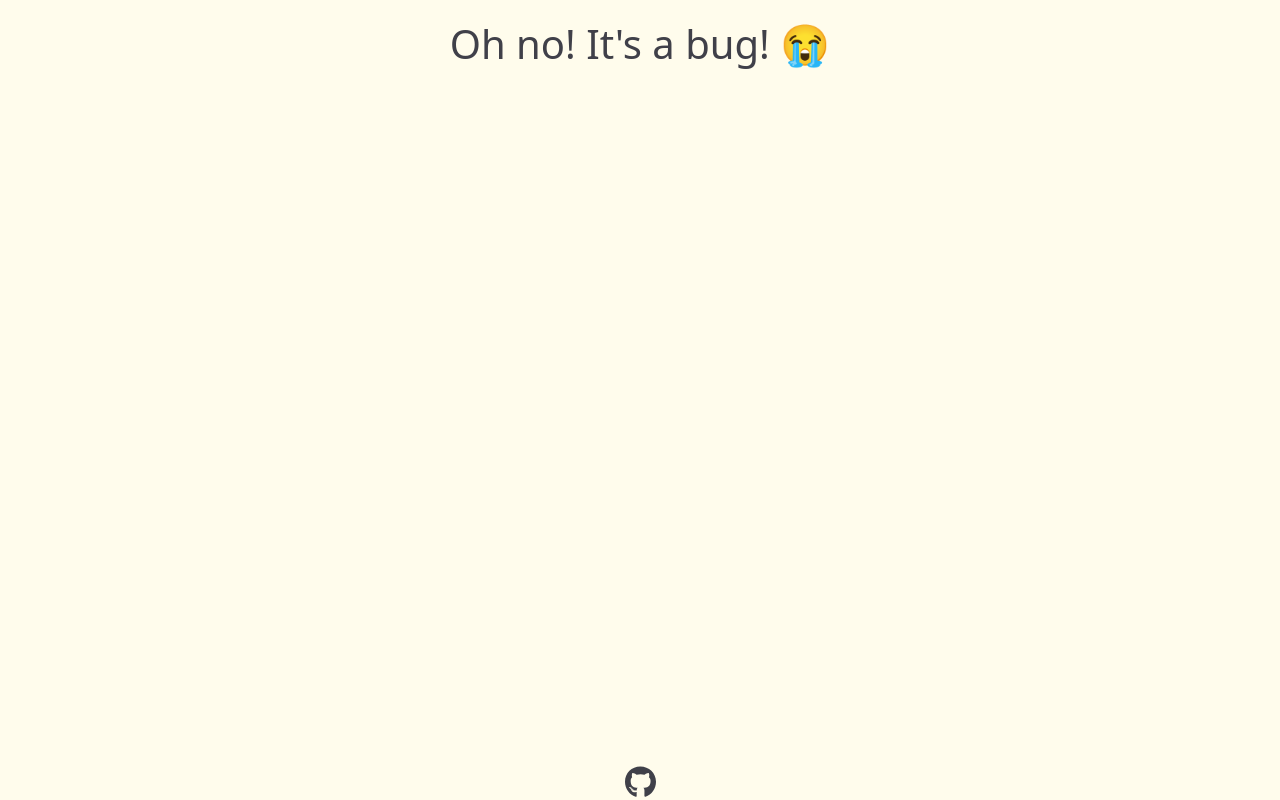
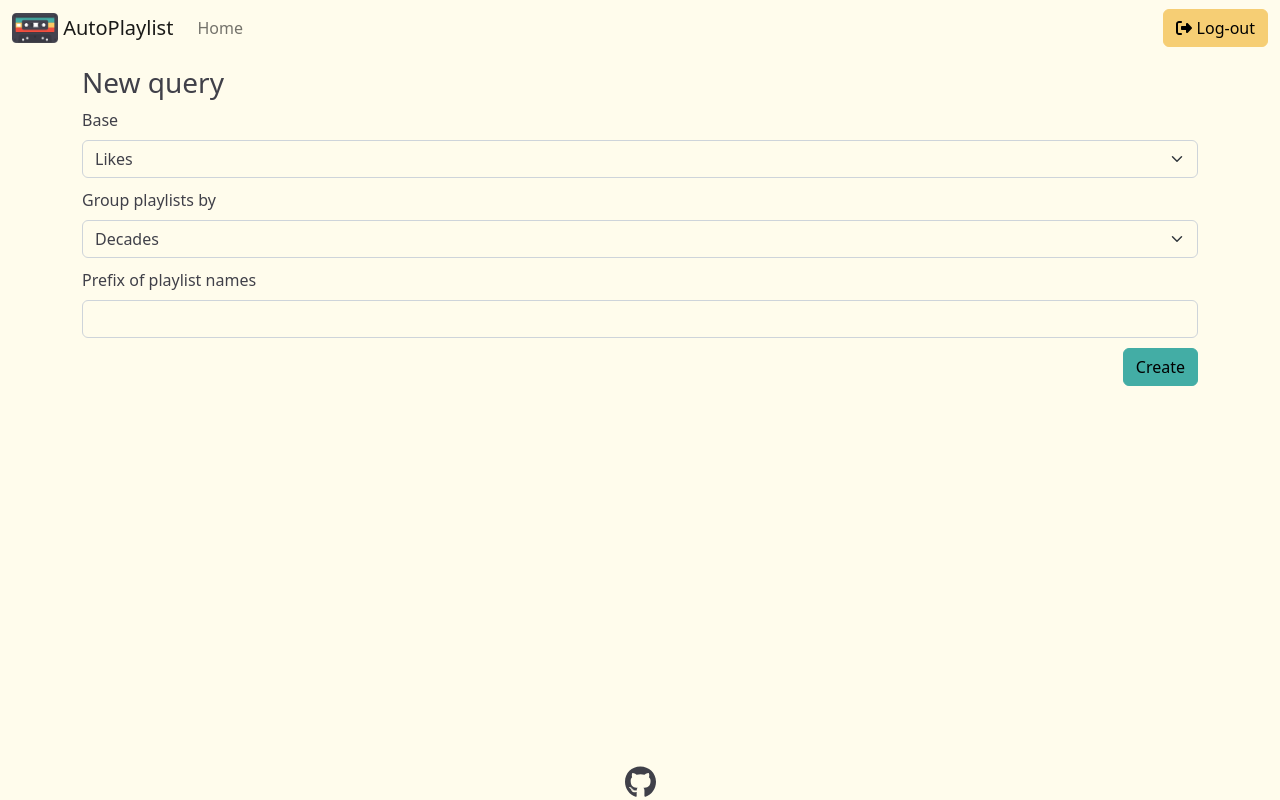
Before and after one commit to leroyguillaume/autoplaylist, a React (Create React App) app in the folder webapp/: page /query in a window 1280 px wide. Built offline with nearby package versions, Linux system fonts and the light colour scheme.

Commit message:
feat(webapp): add query form

```diff
--- a/webapp/src/App.tsx
+++ b/webapp/src/App.tsx
@@ -6,14 +6,19 @@ import "./App.scss";
 import ErrorPage from "./Error";
 import Home from "./Home";
 import LogIn from "./LogIn";
+import QueryForm from "./QueryForm";
 import SpotifyAuth from "./SpotifyAuth";
-import { Context, ContextData, Error } from "./ctx";
+import { Context, ContextData, Error, Info } from "./ctx";
 
 export default function App() {
   const [error, setError] = useState<Error | null>(null);
+  const [info, setInfo] = useState<Info | null>(null);
+
   const ctx: ContextData = {
     error: error,
+    info: info,
     setError,
+    setInfo,
   };
 
   const router = createBrowserRouter([
@@ -32,6 +37,11 @@ export default function App() {
       element: <Home />,
       errorElement: <ErrorPage />,
     },
+    {
+      path: "/query",
+      element: <QueryForm />,
+      errorElement: <ErrorPage />,
+    },
   ]);
 
   return (
--- a/webapp/src/Header.scss
+++ b/webapp/src/Header.scss
@@ -1,3 +1,7 @@
+.navbar {
+  margin-bottom: 10px;
+}
+
 .navbar-brand {
   .logo {
     margin: auto;
--- a/webapp/src/Header.tsx
+++ b/webapp/src/Header.tsx
@@ -2,6 +2,7 @@ import { faRightFromBracket } from "@fortawesome/free-solid-svg-icons";
 import { FontAwesomeIcon } from "@fortawesome/react-fontawesome";
 import { Button, Container, Nav, Navbar } from "react-bootstrap";
 import { Link, useNavigate } from "react-router-dom";
+import Alert from "./Alert";
 import "./Header.scss";
 import { JWT_LOCAL_STORAGE_KEY } from "./api";
 import logo from "./logo.webp";
@@ -42,6 +43,7 @@ export default function Header() {
           </Navbar.Collapse>
         </Container>
       </Navbar>
+      <Alert />
     </>
   );
 }
--- a/webapp/src/Home.tsx
+++ b/webapp/src/Home.tsx
@@ -1,9 +1,24 @@
+import { faPlus } from "@fortawesome/free-solid-svg-icons";
+import { FontAwesomeIcon } from "@fortawesome/react-fontawesome";
+import { Container, Row } from "react-bootstrap";
+import { Link } from "react-router-dom";
 import Header from "./Header";
 
 export default function Home() {
   return (
     <>
       <Header />
+      <Container>
+        <Row>
+          <h3 className="col-12 col-sm-8">My queries</h3>
+          <div className="col-4 text-md-end text-sm-left">
+            <Link className="btn btn-primary" to="/query">
+              <FontAwesomeIcon className="inline" icon={faPlus} />
+              Add query
+            </Link>
+          </div>
+        </Row>
+      </Container>
     </>
   );
 }
--- /dev/null
+++ b/webapp/src/QueryForm.tsx
@@ -0,0 +1,95 @@
+import { useContext, useState } from "react";
+import { Button, Container, Form, Row } from "react-bootstrap";
+import { useNavigate } from "react-router-dom";
+import Header from "./Header";
+import { post } from "./api";
+import { Context, Info } from "./ctx";
+import { BaseKind, Grouping, Platform, Query, QueryRequest } from "./domain";
+
+export default function QueryForm() {
+  const ctx = useContext(Context);
+
+  const [processing, setProcessing] = useState(false);
+  const [validated, setValidated] = useState(false);
+
+  const navigate = useNavigate();
+
+  const query: QueryRequest = {
+    base: {
+      kind: BaseKind.Likes,
+      platform: Platform.Spotify,
+    },
+    grouping: Grouping.Decades,
+    namePrefix: "",
+  };
+
+  const handleSubmit = async (event: any) => {
+    setProcessing(true);
+    event.preventDefault();
+    event.stopPropagation();
+    setValidated(true);
+    const valid = event.currentTarget.checkValidity();
+
+    if (valid) {
+      post<Query>("query", query)
+        .then((_resp) => {
+          ctx.setInfo(Info.QueryCreated);
+          navigate("/home");
+        })
+        .catch((err) => {
+          ctx.setError(err);
+        })
+        .finally(() => {
+          setProcessing(false);
+        });
+    }
+  };
+
+  return (
+    <>
+      <Header />
+      <Container>
+        <Row>
+          <h3>New query</h3>
+          <Form onSubmit={handleSubmit} noValidate validated={validated}>
+            <Form.Group>
+              <Form.Label>Base</Form.Label>
+              <Form.Select
+                defaultValue={query.base.kind}
+                onChange={(event) =>
+                  (query.base.kind = event.target.value as BaseKind)
+                }
+              >
+                <option value={BaseKind.Likes}>Likes</option>
+              </Form.Select>
+            </Form.Group>
+            <Form.Group>
+              <Form.Label>Group playlists by</Form.Label>
+              <Form.Select
+                defaultValue={query.grouping}
+                onChange={(event) =>
+                  (query.grouping = event.target.value as Grouping)
+                }
+              >
+                <option value={Grouping.Decades}>Decades</option>
+              </Form.Select>
+            </Form.Group>
+            <Form.Group>
+              <Form.Label>Prefix of playlist names</Form.Label>
+              <Form.Control
+                max="50"
+                defaultValue={query.namePrefix}
+                onChange={(event) => (query.namePrefix = event.target.value)}
+              />
+            </Form.Group>
+            <div className="col-12 text-end">
+              <Button variant="primary" type="submit">
+                Create
+              </Button>
+            </div>
+          </Form>
+        </Row>
+      </Container>
+    </>
+  );
+}
--- a/webapp/src/SpotifyAuth.tsx
+++ b/webapp/src/SpotifyAuth.tsx
@@ -4,7 +4,7 @@ import { useContext, useEffect } from "react";
 import { Container, Row } from "react-bootstrap";
 import { useNavigate, useSearchParams } from "react-router-dom";
 import { JWT_LOCAL_STORAGE_KEY, post } from "./api";
-import { Context } from "./ctx";
+import { Context, Error } from "./ctx";
 
 export default function SpotifyAuth() {
   const ctx = useContext(Context);
@@ -23,8 +23,8 @@ export default function SpotifyAuth() {
             window.localStorage.setItem(JWT_LOCAL_STORAGE_KEY, resp.jwt);
             navigate("/home");
           })
-          .catch((err) => {
-            ctx.setError(err);
+          .catch(() => {
+            ctx.setError(Error.Unexpected);
             navigate("/");
           });
       }
--- a/webapp/src/api.ts
+++ b/webapp/src/api.ts
@@ -1,6 +1,10 @@
-import { Error } from "./ctx";
+export const JWT_LOCAL_STORAGE_KEY = "jwt";
 
-export const JWT_LOCAL_STORAGE_KEY = "jwt";
+export enum HttpError {
+  Conflict,
+  Unauthorized,
+  Unexpected,
+}
 
 export function post<T>(path: string, body: any): Promise<T> {
   return api("POST", path, body);
@@ -22,15 +26,17 @@ function api<T>(method: string, path: string, body: any | null): Promise<T> {
   })
     .catch((err) => {
       console.error(err);
-      return Promise.reject(Error.Unexpected);
+      return Promise.reject(HttpError.Unexpected);
     })
     .then((resp) => {
       if (resp.status === 401) {
-        return Promise.reject(Error.Unauthorized);
+        return Promise.reject(HttpError.Unauthorized);
+      } else if (resp.status === 409) {
+        return Promise.reject(HttpError.Conflict);
       } else if (200 <= resp.status && resp.status < 300) {
         return resp.json();
       } else {
-        return Promise.reject(Error.Unexpected);
+        return Promise.reject(HttpError.Unexpected);
       }
     });
 }
--- a/webapp/src/ctx.ts
+++ b/webapp/src/ctx.ts
@@ -1,16 +1,25 @@
 import { createContext } from "react";
 
 export enum Error {
+  QueryAlreadyExists,
   Unauthorized,
   Unexpected,
 }
 
+export enum Info {
+  QueryCreated,
+}
+
 export interface ContextData {
   error: Error | null;
+  info: Info | null;
   setError: (error: Error | null) => void;
+  setInfo: (info: Info | null) => void;
 }
 
 export const Context = createContext<ContextData>({
   error: null,
+  info: null,
   setError: () => {},
+  setInfo: () => {},
 });
--- /dev/null
+++ b/webapp/src/domain.ts
@@ -0,0 +1,37 @@
+export interface Base {
+  creationDate: Date;
+  id: string;
+  kind: BaseKind;
+  platform: Platform;
+}
+
+export interface BaseRequest {
+  kind: BaseKind;
+  platform: Platform;
+}
+
+export enum BaseKind {
+  Likes = "likes",
+}
+
+export enum Grouping {
+  Decades = "decades",
+}
+
+export enum Platform {
+  Spotify = "spotify",
+}
+
+export interface Query {
+  base: BaseRequest;
+  creationDate: Date;
+  grouping: Grouping;
+  id: string;
+  namePrefix: string;
+}
+
+export interface QueryRequest {
+  base: BaseRequest;
+  grouping: Grouping;
+  namePrefix: string;
+}
--- a/webapp/src/index.scss
+++ b/webapp/src/index.scss
@@ -1,5 +1,9 @@
 @import "./vars.scss";
 @import "~bootstrap/scss/bootstrap";
+
+form > div {
+  margin-bottom: 10px;
+}
 
 img.inline {
   margin-right: 5px;
--- a/webapp/src/vars.scss
+++ b/webapp/src/vars.scss
@@ -1,7 +1,6 @@
 $body-bg: #fffcec;
 $body-color: #404049;
-$theme-colors: (
-  "danger": #f24e3d,
-  "primary": #43ada5,
-  "secondary": #f6ce74,
-);
+$primary: #43ada5;
+$secondary: #f6ce74;
+$success: $primary;
+$danger: #f24e3d;
```
Also changed, not shown: webapp/src/Alert.tsx (+56 -28 lines).
